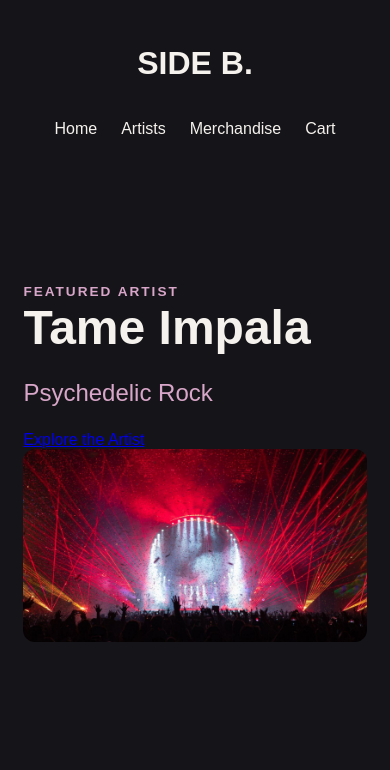
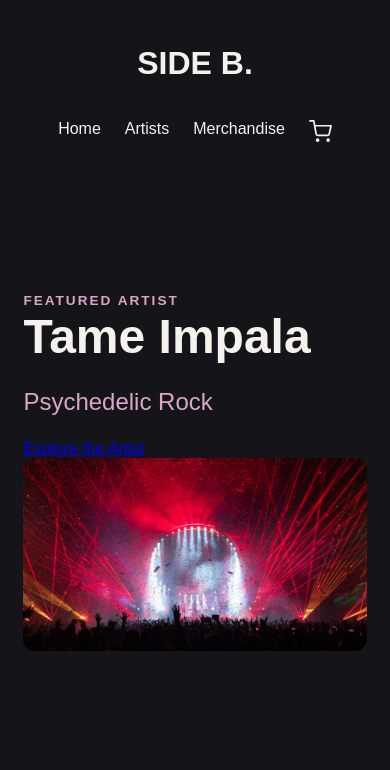
Before and after one commit to Mrgnoblennon/side-b, a Flask app: page / in a window 390 px wide. Shown: the top 770 px of the page. Run offline with Flask 3, Linux system fonts and the light colour scheme; data comes from the database, SQL or seed files in the repository.

Commit message:
Add responsive viewport, cart trolley badge and site footer

```diff
--- a/templates/base.html
+++ b/templates/base.html
@@ -2,6 +2,8 @@
 <html lang="en">
 <head>
     <title>Side-B</title>
+    <meta charset="UTF-8">
+    <meta name="viewport" content="width=device-width, initial-scale=1">
     <!-- existing website styling -->
     <link rel="stylesheet" href="{{ url_for('static', filename='css/style.css') }}">
     <!-- merch shop styling -->
@@ -17,7 +19,7 @@
             <!-- placeholders -->
             <a href="/artists">Artists</a>
             <a href="/shop">Merchandise</a>
-            <a href="{{ url_for('view_cart') }}">Cart</a>
+            <a href="{{ url_for('view_cart') }}" class="cart-nav" aria-label="Shopping cart, {{ cart_count }} items"><svg width="23" height="23" viewBox="0 0 24 24" fill="none" stroke="currentColor" stroke-width="1.8" stroke-linecap="round" stroke-linejoin="round" aria-hidden="true"><circle cx="9" cy="21" r="1"/><circle cx="20" cy="21" r="1"/><path d="M1 1h4l2.4 13.4a2 2 0 0 0 2 1.6h9.7a2 2 0 0 0 2-1.6L23 6H6"/></svg>{% if cart_count %}<span class="cart-nav-count">{{ cart_count }}</span>{% endif %}</a>
             {% if session.get("admin_authenticated") %}<a href="{{ url_for('admin_orders') }}">Admin</a>{% endif %}
         </nav>
     </header>
@@ -25,6 +27,10 @@
     <!-- content changes depending on the page -->
     {% block content %}
     {% endblock %}
-
+    <footer class="site-footer">
+      <div><strong>SIDE B.</strong><p>Discover the artist. Explore the collection.</p></div>
+      <div class="site-footer-links"><a href="{{ url_for('home') }}">Home</a><a href="{{ url_for('artists_page') }}">Artists</a><a href="{{ url_for('merch_shop') }}">Merchandise</a><a href="{{ url_for('admin_orders') if session.get('admin_authenticated') else url_for('admin_login') }}">Admin {{ 'Dashboard' if session.get('admin_authenticated') else 'Login' }}</a></div>
+      <small>© SIDE B. · Student project · Simulated checkout</small>
+    </footer>
 </body>
 </html>
```
